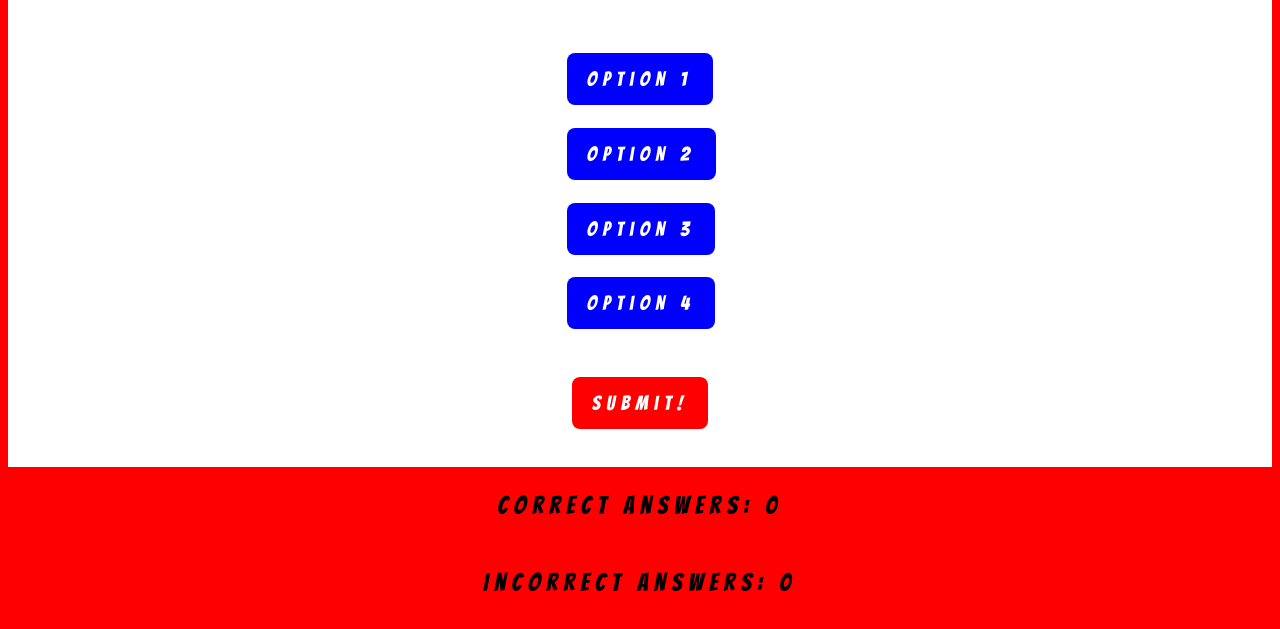
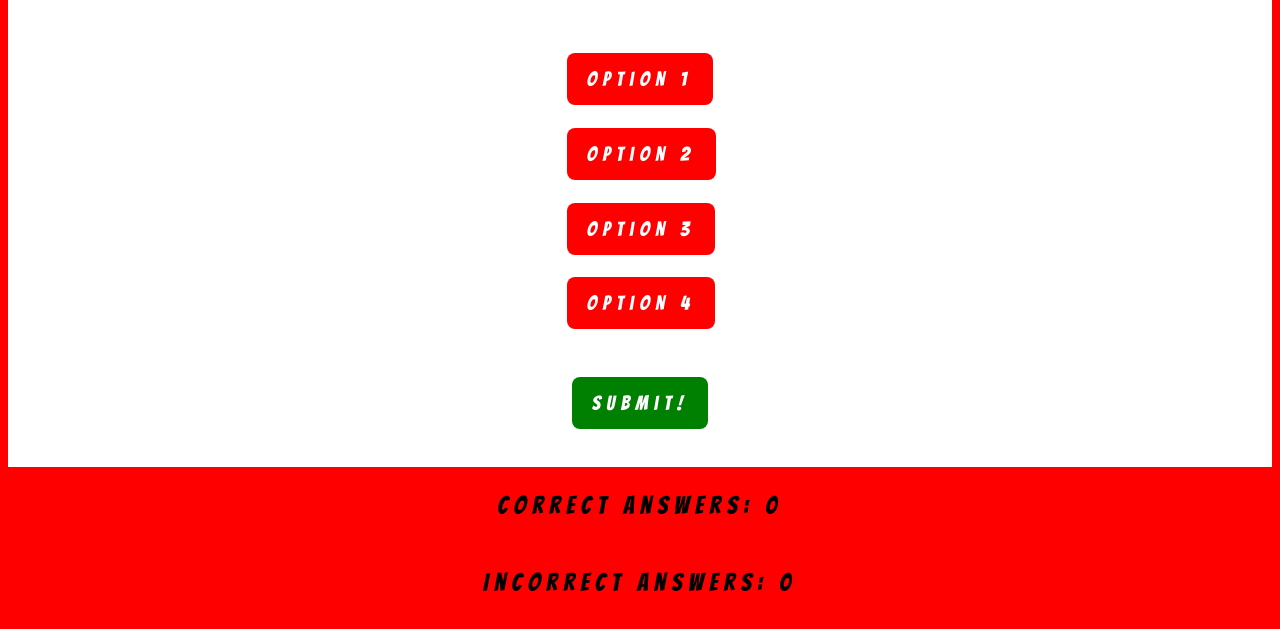
Before and after one commit to Eugene-Gwebu/Quiz-Game, a plain HTML site: page index.html in a window 1280 px wide. Shown: the part 266-895 px from the top of the page. Drawn offline with Linux system fonts and the light colour scheme.

Commit message:
add css styling changes, and html additions

```diff
--- a/assets/css/style.css
+++ b/assets/css/style.css
@@ -13,6 +13,7 @@ h1 {
     font-size: 80px;
     letter-spacing: 6px;
 }
+
 
 /* flex boxes */
 
@@ -43,7 +44,13 @@ li {
 #submit {
     display: flex;
     justify-content: center;
-    background-color: red;
+    background-color: green;
+    transition: all 0.3s;
+}
+
+#submit:hover {
+    background: blue;
+    color: white;
 }
 
 .score-area {
@@ -57,11 +64,18 @@ li {
 button {
     font-family: 'Bangers', cursive, sans-serif;
     font-size: 20px;
-    background-color: blue;
+    background-color: red;
     border: none;
     color: white;
     text-decoration: none;
     padding: 15px 20px;
     border-radius: 8px;
     letter-spacing: 6px;
+    cursor: pointer;
+    transition: all 0.3s;
 }
+
+button:hover {
+    background: blue;
+    color: white;
+}
```
